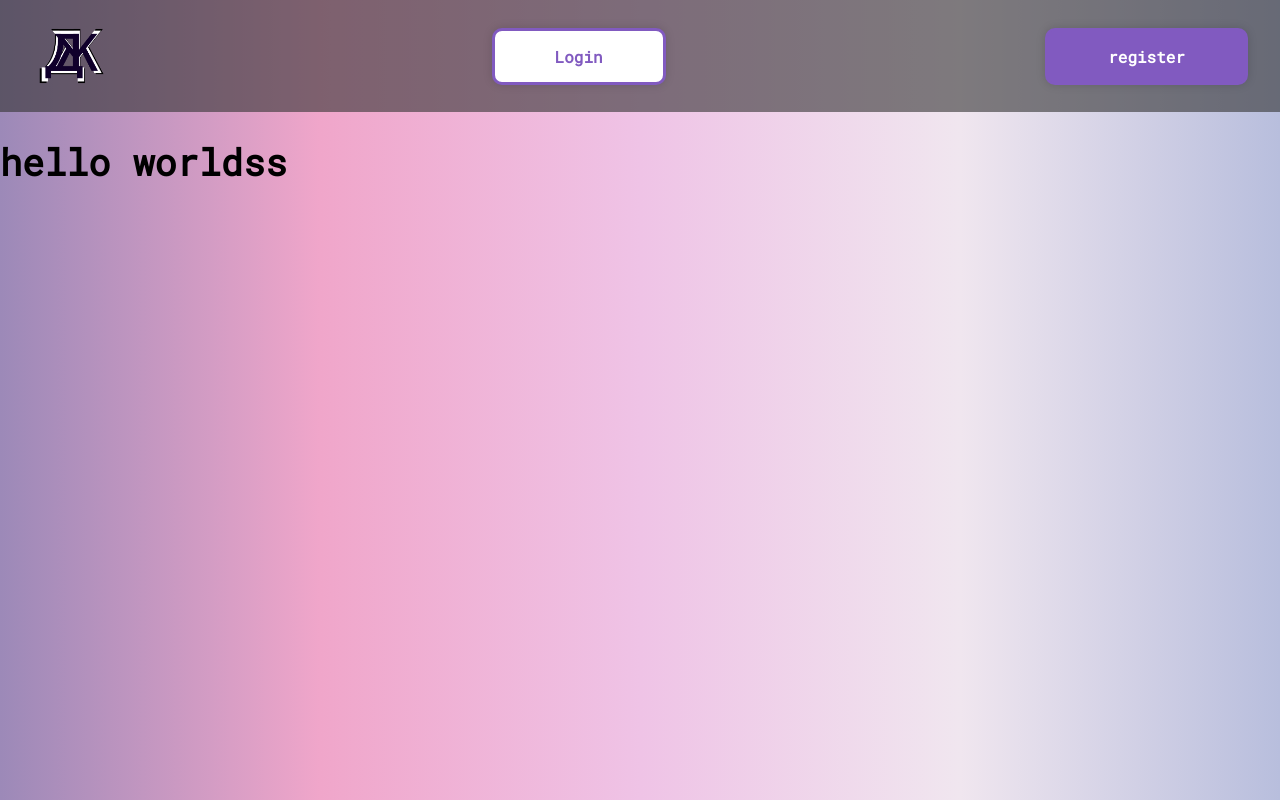
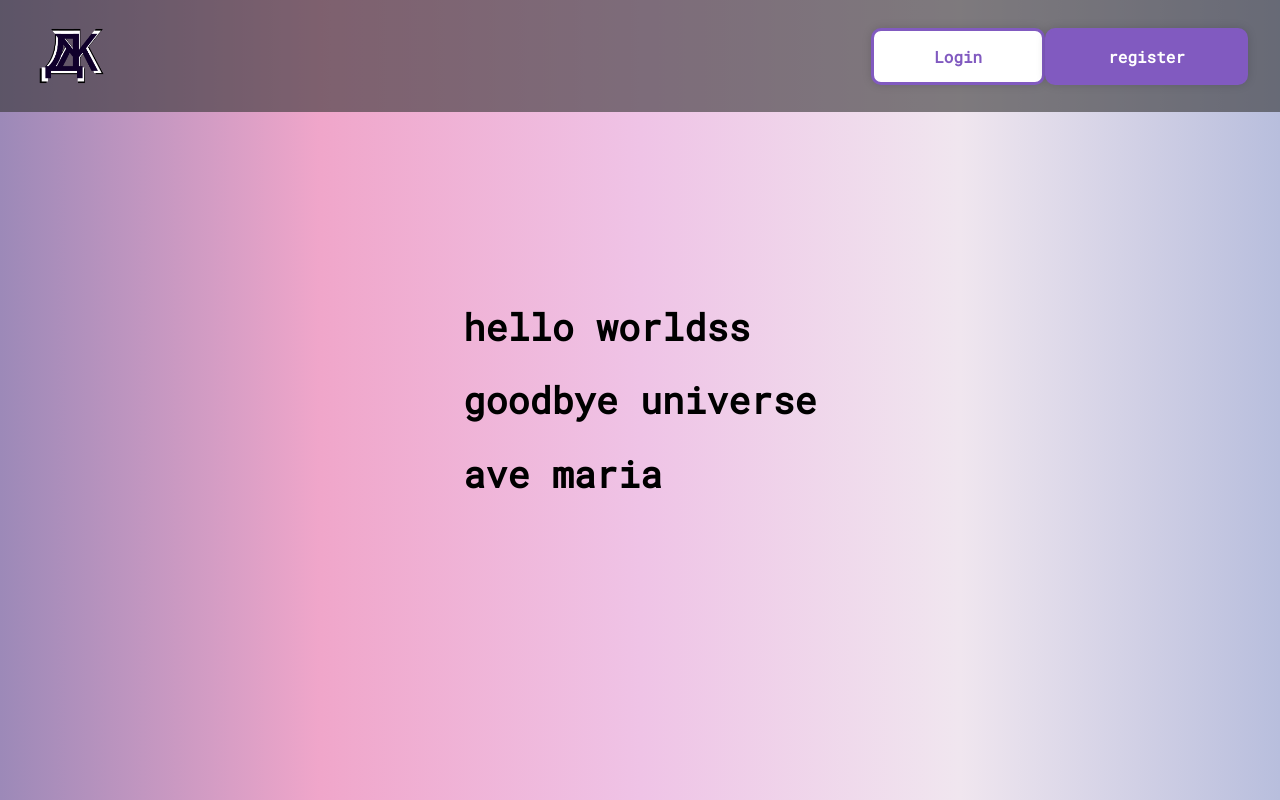
Before and after one commit to bog-Ardidi/inploi-programming-challenge, a Next.js app: page / in a window 1280 px wide. Built offline with nearby package versions, Linux system fonts and the light colour scheme.

Commit message:
centering divs is challenging sometimes

```diff
--- a/components/Header.tsx
+++ b/components/Header.tsx
@@ -1,13 +1,18 @@
 import { StyledHeader, Nav, Logo } from "../styles/Header.styled";
 import { Button } from "../styles/Button.styled";
+import Link from "next/link";
 
 export default function Header() {
   return (
     <StyledHeader>
       <Nav>
         <Logo src="logo.png" alt="" />
-        <Button primary={false}>Login</Button>
-        <Button primary={true}>register</Button>
+        <div>
+          <Link href={`/jobs`}>
+            <Button primary={false}>Login</Button>
+          </Link>
+          <Button primary={true}>register</Button>
+        </div>
       </Nav>
     </StyledHeader>
   );
--- a/pages/index.tsx
+++ b/pages/index.tsx
@@ -1,12 +1,17 @@
 import styled from "styled-components";
 import Layout from "../components/Layout";
 import { BackgroundGradient } from "../styles/BackgroundGradient.styled";
+import { TestContainer } from "../styles/test";
 
 export default function Home() {
   return (
     <BackgroundGradient>
       <Layout>
-        <h1>hello worldss</h1>
+        <TestContainer>
+          <h1>hello worldss</h1>
+          <h1>goodbye universe</h1>
+          <h1>ave maria</h1>
+        </TestContainer>
       </Layout>
     </BackgroundGradient>
   );
--- /dev/null
+++ b/pages/jobs.tsx
@@ -0,0 +1,3 @@
+export default function Jobs() {
+  return <h1>this is the job page</h1>;
+}
--- /dev/null
+++ b/styles/test.ts
@@ -0,0 +1,17 @@
+import styled from "styled-components";
+
+// export const TestContainer = styled.div`
+//   display: flex;
+//   justify-content: center;
+//   align-items: center;
+//   text-align: center;
+//   min-height: 100vh;
+// `;
+
+export const TestContainer = styled.div`
+  position: absolute;
+  top: 50%;
+  left: 50%;
+  margin-right: -50%;
+  transform: translate(-50%, -50%);
+`;
```
